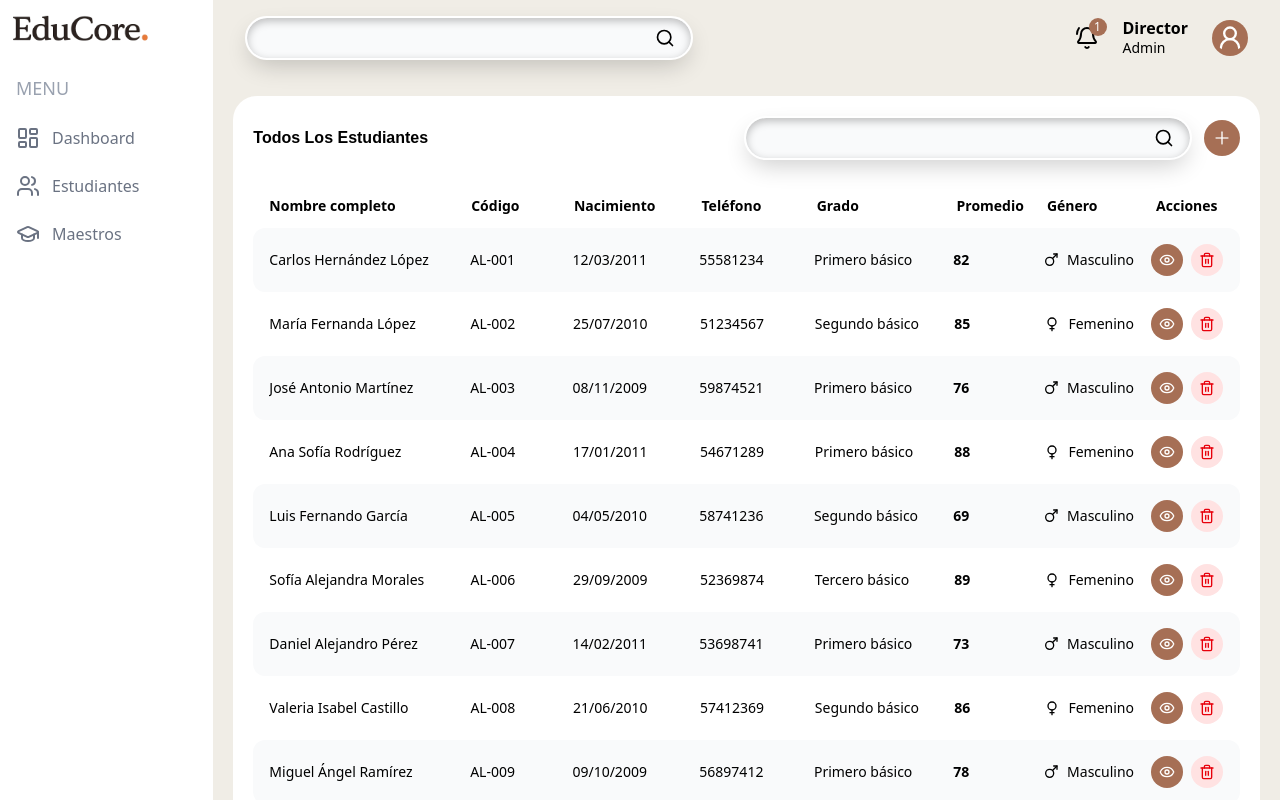
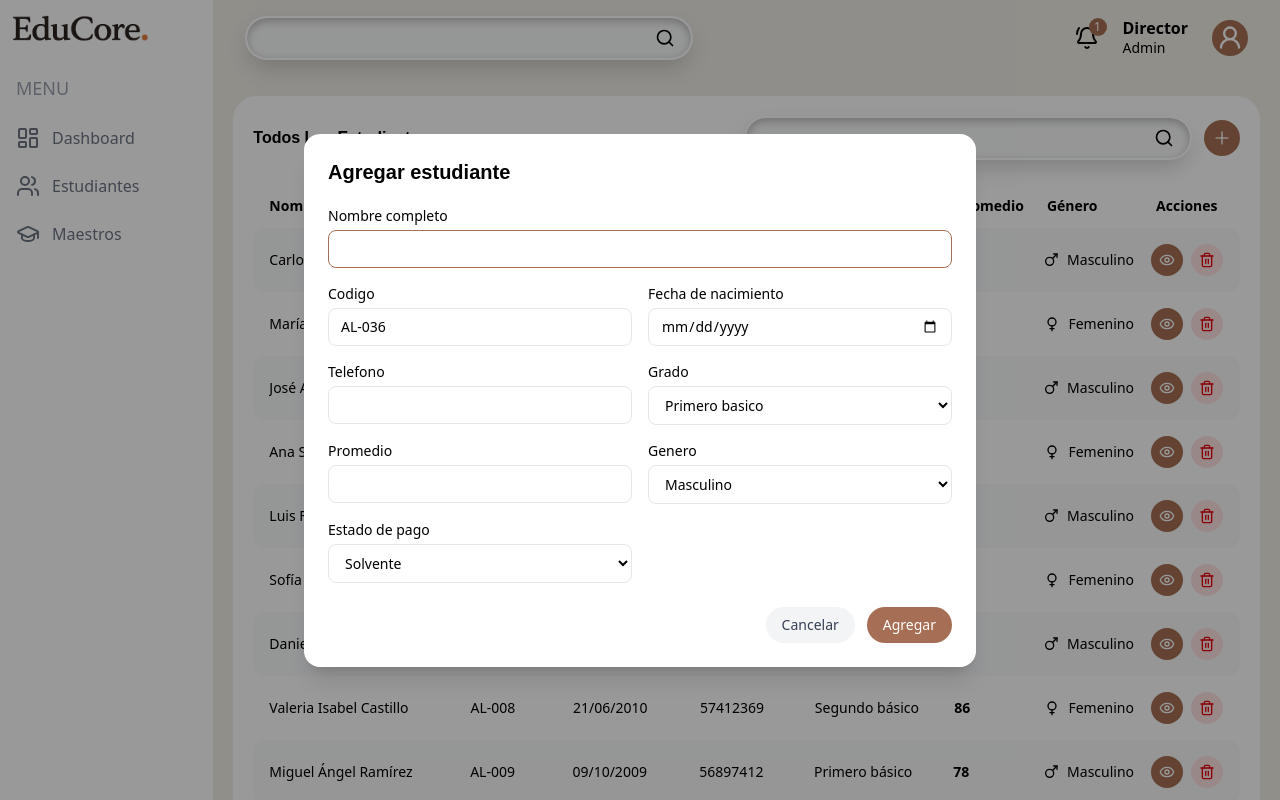
Before and after one commit to OtonielG/educore, a Next.js app: page /dashboard/estudiantes in a window 1280 px wide. Both pictures are taken after a click on the button 1222 px from the left and 138 px from the top of the page. Shown: the top 800 px of the page. Built offline with nearby package versions, Linux system fonts and the light colour scheme; a web font is replaced by a local one.

Commit message:
feat: add AddStudentModal component and integrate with student management

```diff
--- /dev/null
+++ b/src/app/dashboard/estudiantes/components/add-student-modal.tsx
@@ -0,0 +1,202 @@
+"use client";
+
+import { FormEvent, useEffect, useId, useRef } from "react";
+import type { NewStudent, Student } from "@/src/features/students";
+
+type AddStudentModalProps = {
+  code: string;
+  onCancel: () => void;
+  onSubmit: (student: NewStudent) => void;
+};
+
+const inputClassName =
+  "mt-1 w-full rounded-lg border border-gray-200 bg-white px-3 py-2 outline-none focus:border-dashboard-accent";
+
+export default function AddStudentModal({
+  code,
+  onCancel,
+  onSubmit,
+}: AddStudentModalProps) {
+  const titleId = useId();
+  const formRef = useRef<HTMLFormElement>(null);
+  const firstInputRef = useRef<HTMLInputElement>(null);
+
+  useEffect(() => {
+    const previousActiveElement =
+      document.activeElement instanceof HTMLElement
+        ? document.activeElement
+        : null;
+
+    firstInputRef.current?.focus();
+
+    function handleKeyDown(event: KeyboardEvent) {
+      if (event.key === "Escape") {
+        onCancel();
+        return;
+      }
+
+      if (event.key !== "Tab" || !formRef.current) {
+        return;
+      }
+
+      const focusableElements = formRef.current.querySelectorAll<HTMLElement>(
+        "input:not([disabled]), select:not([disabled]), button:not([disabled])",
+      );
+      const firstElement = focusableElements[0];
+      const lastElement = focusableElements[focusableElements.length - 1];
+
+      if (event.shiftKey && document.activeElement === firstElement) {
+        event.preventDefault();
+        lastElement?.focus();
+      }
+
+      if (!event.shiftKey && document.activeElement === lastElement) {
+        event.preventDefault();
+        firstElement?.focus();
+      }
+    }
+
+    document.addEventListener("keydown", handleKeyDown);
+
+    return () => {
+      document.removeEventListener("keydown", handleKeyDown);
+      previousActiveElement?.focus();
+    };
+  }, [onCancel]);
+
+  function handleSubmit(event: FormEvent<HTMLFormElement>) {
+    event.preventDefault();
+
+    const formData = new FormData(event.currentTarget);
+
+    onSubmit({
+      fullName: String(formData.get("fullName")).trim(),
+      birthDate: String(formData.get("birthDate")),
+      phone: String(formData.get("phone")).trim(),
+      grade: String(formData.get("grade")) as Student["grade"],
+      average: Number(formData.get("average")),
+      gender: String(formData.get("gender")) as Student["gender"],
+      paymentStatus: String(
+        formData.get("paymentStatus"),
+      ) as Student["paymentStatus"],
+    });
+  }
+
+  return (
+    <div className="fixed inset-0 z-50 flex items-center justify-center bg-black/40 px-4">
+      <div
+        className="max-h-[90vh] w-full max-w-2xl overflow-hidden rounded-2xl bg-dashboard-surface shadow-xl"
+        role="dialog"
+        aria-modal="true"
+        aria-labelledby={titleId}
+      >
+        <form
+          ref={formRef}
+          className="max-h-[90vh] overflow-y-auto p-6"
+          onSubmit={handleSubmit}
+        >
+          <h2 id={titleId} className="font-bespoke text-xl font-semibold">
+            Agregar estudiante
+          </h2>
+
+          <div className="mt-5 grid grid-cols-1 gap-4 sm:grid-cols-2">
+            <label className="text-sm font-medium sm:col-span-2">
+              Nombre completo
+              <input
+                ref={firstInputRef}
+                className={inputClassName}
+                type="text"
+                name="fullName"
+                required
+              />
+            </label>
+
+            <label className="text-sm font-medium">
+              Codigo
+              <input
+                className={inputClassName}
+                type="text"
+                value={code}
+                readOnly
+              />
+            </label>
+
+            <label className="text-sm font-medium">
+              Fecha de nacimiento
+              <input
+                className={inputClassName}
+                type="date"
+                name="birthDate"
+                required
+              />
+            </label>
+
+            <label className="text-sm font-medium">
+              Telefono
+              <input
+                className={inputClassName}
+                type="tel"
+                name="phone"
+                required
+              />
+            </label>
+
+            <label className="text-sm font-medium">
+              Grado
+              <select className={inputClassName} name="grade" required>
+                <option value="Primero básico">Primero basico</option>
+                <option value="Segundo básico">Segundo basico</option>
+                <option value="Tercero básico">Tercero basico</option>
+              </select>
+            </label>
+
+            <label className="text-sm font-medium">
+              Promedio
+              <input
+                className={inputClassName}
+                type="number"
+                name="average"
+                min="0"
+                max="100"
+                required
+              />
+            </label>
+
+            <label className="text-sm font-medium">
+              Genero
+              <select className={inputClassName} name="gender" required>
+                <option value="Masculino">Masculino</option>
+                <option value="Femenino">Femenino</option>
+              </select>
+            </label>
+
+            <label className="text-sm font-medium">
+              Estado de pago
+              <select className={inputClassName} name="paymentStatus" required>
+                <option value="Solvente">Solvente</option>
+                <option value="Moroso">Moroso</option>
+              </select>
+            </label>
+          </div>
+
+          <div className="mt-6 flex justify-end gap-3">
+            <button
+              type="button"
+              className="cursor-pointer rounded-full bg-gray-100 px-4 py-2 text-sm font-medium text-gray-700 hover:bg-gray-200"
+              onClick={onCancel}
+            >
+              Cancelar
+            </button>
+
+            <button
+              type="submit"
+              className="cursor-pointer rounded-full bg-dashboard-accent px-4 py-2 text-sm font-medium text-dashboard-surface hover:bg-dashboard-accent/80"
+            >
+              Agregar
+            </button>
+          </div>
+        </form>
+      </div>
+    </div>
+  );
+}
--- a/src/app/dashboard/estudiantes/components/student-list-item.tsx
+++ b/src/app/dashboard/estudiantes/components/student-list-item.tsx
@@ -48,7 +48,7 @@ export default function StudentListItem({
 
         <button
           type="button"
-          className="flex size-8 shrink-0 items-center justify-center rounded-full bg-red-100 text-red-600 cursor-pointer"
+          className="flex size-8 shrink-0 items-center justify-center rounded-full bg-red-100 text-red-600 hover:bg-red-200 cursor-pointer"
           aria-label={`Eliminar a ${student.fullName}`}
           onClick={() => onDelete(student)}
         >
--- a/src/app/dashboard/estudiantes/components/students-toolbar.tsx
+++ b/src/app/dashboard/estudiantes/components/students-toolbar.tsx
@@ -53,10 +53,14 @@ function SearchForm({ onSearch }: SearchFormProps) {
 }
 
 type StudentsToolbarProps = {
+  onAdd: () => void;
   onSearch: (query: string) => void;
 };
 
-export default function StudentsToolbar({ onSearch }: StudentsToolbarProps) {
+export default function StudentsToolbar({
+  onAdd,
+  onSearch,
+}: StudentsToolbarProps) {
   return (
     <div className="bg-dashboard-surface w-full flex flex-col justify-between items-start lg:items-center lg:flex-row gap-2 lg:gap-16">
       <h2 className="shrink-0 font-bespoke font-semibold">
@@ -69,8 +73,9 @@ export default function StudentsToolbar({ onSearch }: StudentsToolbarProps) {
         <div className="flex shrink-0 items-center gap-3">
           <button
             type="button"
-            className="flex size-9 items-center justify-center rounded-full text-dashboard-surface/80 bg-dashboard-accent"
+            className="flex size-9 items-center justify-center rounded-full text-dashboard-surface/80 bg-dashboard-accent cursor-pointer hover:bg-dashboard-accent/80"
             aria-label="Agregar estudiante"
+            onClick={onAdd}
           >
             <Plus className="size-5" />
           </button>
--- a/src/app/dashboard/estudiantes/page.tsx
+++ b/src/app/dashboard/estudiantes/page.tsx
@@ -1,18 +1,57 @@
 "use client";
 
 import { useState } from "react";
+import { useDispatch, useSelector } from "react-redux";
+import type { NewStudent, Student } from "@/src/features/students";
+import { selectStudents } from "@/src/store/students/selectors";
+import { addStudent } from "@/src/store/students/slice";
+import AddStudentModal from "./components/add-student-modal";
 import StudentsList from "./components/students-list";
 import StudentsToolbar from "./components/students-toolbar";
 
+function getNextStudentCode(students: Student[]) {
+  const highestCodeNumber = students.reduce((highest, student) => {
+    const codeNumber = Number(student.code.split("-")[1]);
+    return Number.isFinite(codeNumber) ? Math.max(highest, codeNumber) : highest;
+  }, 0);
+
+  return `AL-${String(highestCodeNumber + 1).padStart(3, "0")}`;
+}
+
 export default function Estudiantes() {
   const [searchQuery, setSearchQuery] = useState("");
+  const [isAddModalOpen, setIsAddModalOpen] = useState(false);
+  const dispatch = useDispatch();
+  const students = useSelector(selectStudents);
+
+  function handleAddStudent(studentData: NewStudent) {
+    dispatch(
+      addStudent({
+        ...studentData,
+        id: crypto.randomUUID(),
+        code: getNextStudentCode(students),
+      }),
+    );
+    setIsAddModalOpen(false);
+  }
 
   return (
     <section className="w-full h-full p-5">
       <div className="bg-dashboard-surface p-5 rounded-3xl">
-        <StudentsToolbar onSearch={setSearchQuery} />
+        <StudentsToolbar
+          onAdd={() => setIsAddModalOpen(true)}
+          onSearch={setSearchQuery}
+        />
         <StudentsList key={searchQuery} searchQuery={searchQuery} />
       </div>
+
+      {isAddModalOpen ? (
+        <AddStudentModal
+          code={getNextStudentCode(students)}
+          onCancel={() => setIsAddModalOpen(false)}
+          onSubmit={handleAddStudent}
+        />
+      ) : null}
     </section>
   );
 }
--- a/src/features/students/index.ts
+++ b/src/features/students/index.ts
@@ -1,2 +1,2 @@
 export { STUDENTS_PER_PAGE, students } from "./students-mock";
-export type { Student } from "./students-types";
+export type { NewStudent, Student } from "./students-types";
--- a/src/features/students/students-types.ts
+++ b/src/features/students/students-types.ts
@@ -9,3 +9,5 @@ export type Student = {
   gender: "Masculino" | "Femenino";
   paymentStatus: "Solvente" | "Moroso";
 };
+
+export type NewStudent = Omit<Student, "id" | "code">;
--- a/src/store/students/slice.ts
+++ b/src/store/students/slice.ts
@@ -1,16 +1,19 @@
 import { createSlice, type PayloadAction } from "@reduxjs/toolkit";
-import { students } from "@/src/features/students";
+import { students, type Student } from "@/src/features/students";
 
 export const studentsSlice = createSlice({
   name: "students",
   initialState: students,
   reducers: {
+    addStudent: (state, action: PayloadAction<Student>) => {
+      state.push(action.payload);
+    },
     deleteStudent: (state, action: PayloadAction<string>) => {
       return state.filter((student) => student.id !== action.payload);
     },
   },
 });
 
-export const { deleteStudent } = studentsSlice.actions;
+export const { addStudent, deleteStudent } = studentsSlice.actions;
 
 export default studentsSlice.reducer;
```
